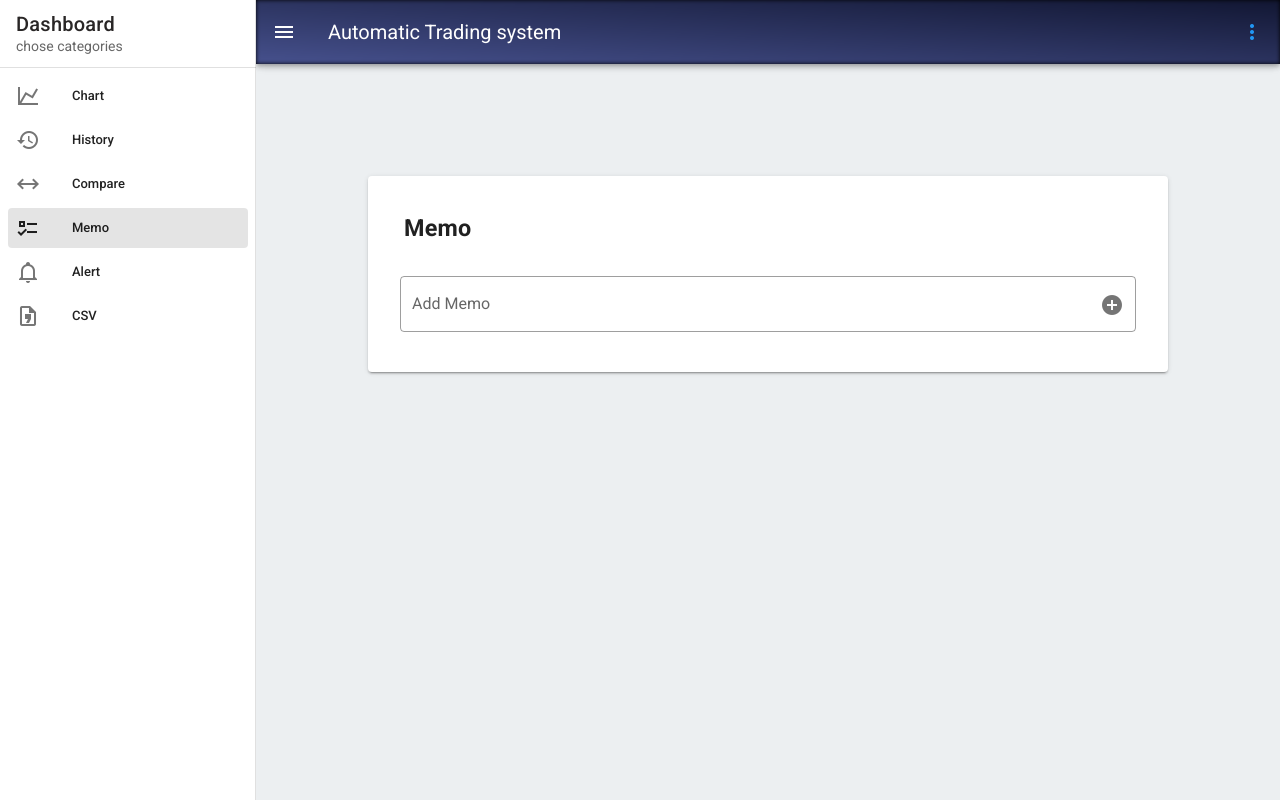
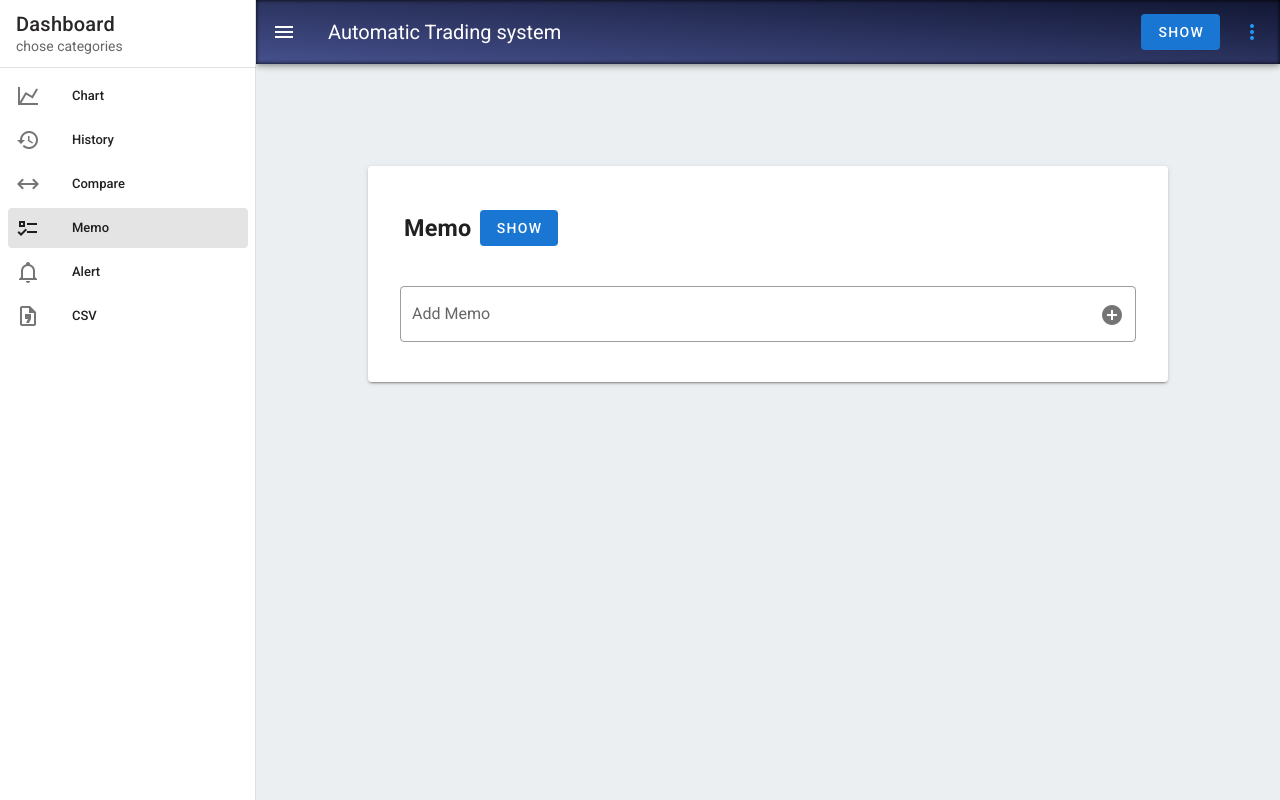
Before and after one commit to serpedious/automatic-trading-system, a Nuxt app in the folder front/: page /dashboard/memo in a window 1280 px wide. Built offline with nearby package versions, Linux system fonts and the light colour scheme.

Commit message:
call api of get memos from front

```diff
--- a/front/components/organisms/Header.vue
+++ b/front/components/organisms/Header.vue
@@ -55,7 +55,15 @@
       <v-toolbar-title>Automatic Trading system</v-toolbar-title>
 
       <v-spacer></v-spacer>
-
+      <v-btn
+        class="ma-2"
+        @click="getUser"
+        depressed
+        color="primary"
+      >
+        SHOW
+      </v-btn>
+      {{ user.email }}
       <v-menu
         bottom
         left
@@ -87,6 +95,7 @@
 </template>
 
 <script>
+import axios from 'axios'
 export default {
   data: () => ({
     drawer: null,
@@ -102,7 +111,14 @@ export default {
       { title: 'Alert', icon: 'mdi-bell-outline', to: '/dashboard/alert' },
       { title: 'CSV', icon: 'mdi-file-delimited-outline', to: '/dashboard/csv' }
     ],
+    user: "",
   }),
+   methods: {
+    getUser: async function () {
+      let res = await axios.get(process.env.API_BASE_URL + '/getuser')
+      this.user = res.data
+    }
+  }
 }
 </script>
 
--- a/front/components/organisms/Memo.vue
+++ b/front/components/organisms/Memo.vue
@@ -3,6 +3,22 @@
     <v-card class="mx-auto mt-5 pa-5" width="800px">
       <v-card-title class="pb-5">
         <h3>Memo</h3>
+        <tbody>
+          <tr
+            v-for="memo of allMemos" :key="memo.id"
+          >
+            <td>{{ memo.id }}</td>
+            <td>{{ memo.content }}</td>
+          </tr>
+        </tbody>
+        <v-btn
+          class="ma-2"
+          @click="getAllMemos"
+          depressed
+          color="primary"
+        >
+          SHOW
+        </v-btn>
       </v-card-title>
   <div class="home">
     <v-text-field
@@ -71,6 +87,7 @@ export default {
   data() {
     return {
       newTaskTitle: '',
+      allMemos: [],
       tasks: [
         // {
         //   id: 1,
@@ -91,6 +108,10 @@ export default {
     }
   },
   methods: {
+    getAllMemos: async function () {
+      let res = await axios.get(process.env.API_BASE_URL + '/getallmemos')
+      this.allMemos = res.data
+    },
     addTask: async function() {
       let newTask = {
         id: Date.now(),
```
